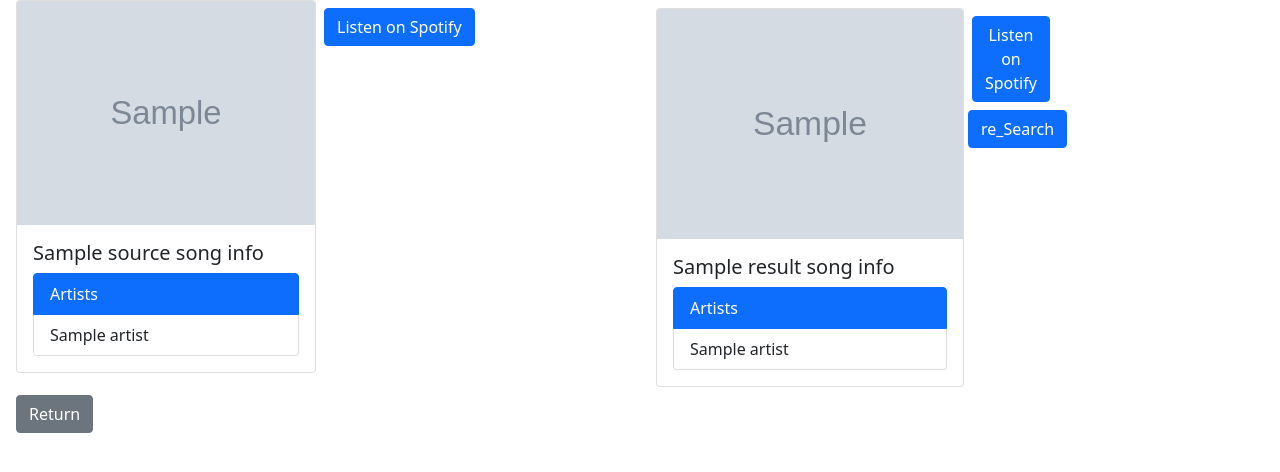
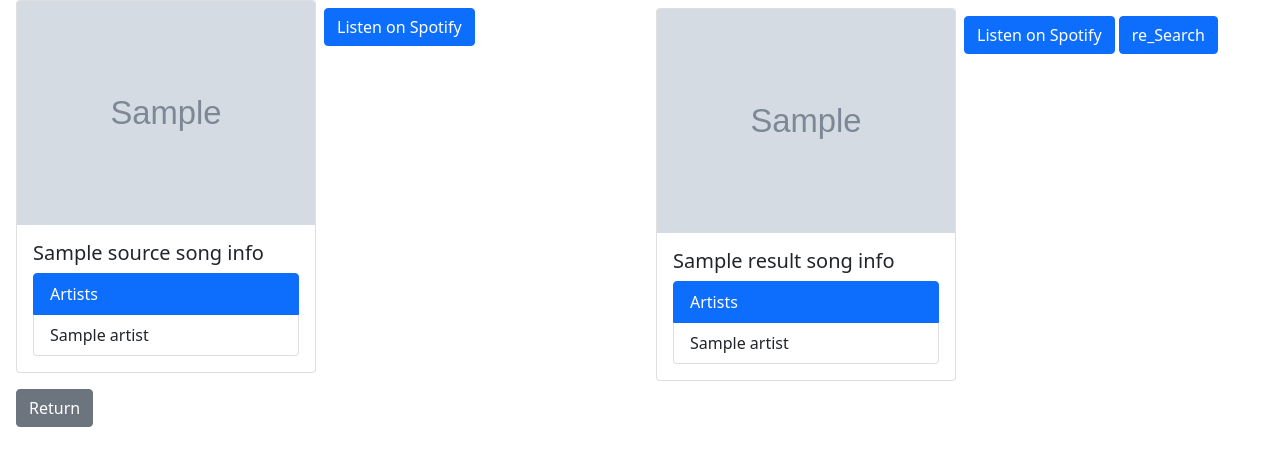
Before and after one commit to beyami/a02, a Flask app: template templates/experiment.html in a window 1280 px wide. Shown: the part 56-528 px from the top of the page. Run offline with Flask 2, Linux system fonts and the light colour scheme; the template is opened without the code that fills it: most values are stand-ins (such as "Sample title", 1, 10 or a date in 2020); grey boxes marked "Sample" are stand-in pictures; some libraries are stand-ins or nearby versions.

Commit message:
experiment.htmlの見た目の調整

```diff
--- a/templates/experiment.html
+++ b/templates/experiment.html
@@ -49,27 +49,26 @@
                             </ul>
                         </div>
                     </div>
-                    <form method="POST" action="/re_search" >
-                        <div class="w-25 mx-1">
+                    <div class="w-50 mx-1">
+                        <form method="POST" action="/re_search" >
                             {% for key in result_song_info['audio_features'].keys() %}
                                 {% if key in ['acousticness', 'danceability', 'energy', 'instrumentalness', 'liveness', 'speechiness', 'valence'] %}
                                     <p>{{ key }}: <span class="range_display">初期値</span></p>
                                     <div class="range mb-2">
-                                        <input class="range_bar" type="range" id="{{ key }}" name="{{ key }}" min="0" max="100" step="1" value="{{ (result_song_info['audio_features'][key] * 100)|int }}">
+                                        <input class="range_bar form-range" type="range" id="{{ key }}" name="{{ key }}" min="0" max="100" step="1" value="{{ (result_song_info['audio_features'][key] * 100)|int }}">
                                     </div>
                                 {% endif %}
                             {% endfor %}
-
                             <a href={{ result_song_info['external_urls']['spotify'] }} target="_blank" class="btn btn-primary mt-2">Listen on Spotify</a>
-                        </div>
-                        <input type="submit" value="re_Search" class="btn btn-primary my-2">
-                        <input type="hidden" name="song_id" value="{{result_song_info['audio_features']['id']}}">
-                    </form>
+                            <input type="submit" value="re_Search" class="btn btn-primary mt-2">
+                            <input type="hidden" name="song_id" value="{{result_song_info['audio_features']['id']}}">
+                        </form>
+                    </div>
                 {% else %}
                     <p class="alert alert-primary" role="alert">No music was found.</p>
                 {% endif %}
             </div>
         </div>
     </div>
-    <a href="/" class="btn btn-secondary ms-1 mt-2">Return</a>
+    <a href="/" class="btn btn-secondary ms-1 my-2">Return</a>
 {% endblock %}
```
